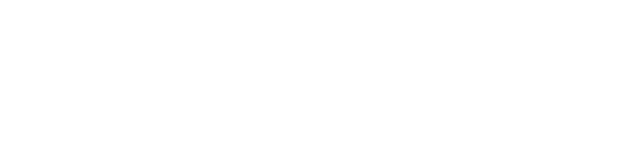
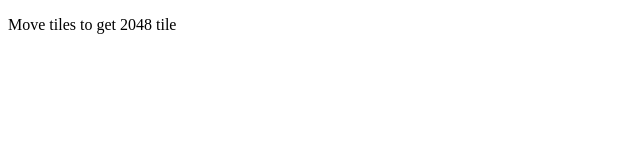
Before and after one commit to k4vin/2048-trial, a plain HTML site: page index.html in a window 1280 px wide. Shown: the whole page, without its empty margins (0-640 px from the left). Drawn offline with Linux system fonts and the light colour scheme.

Commit message:
game description changed
Signed-off-by: kavin <kavinmb1@gmail.com>

```diff
--- a/index.html
+++ b/index.html
@@ -4,7 +4,7 @@
 <meta http-equiv="Content-Type" content="text/html; charset=utf-8" />
 <title>2048</title>
 </head>
-
+<p>Move tiles to get 2048 tile</p>
 <body>
 </body>
 </html>
```
